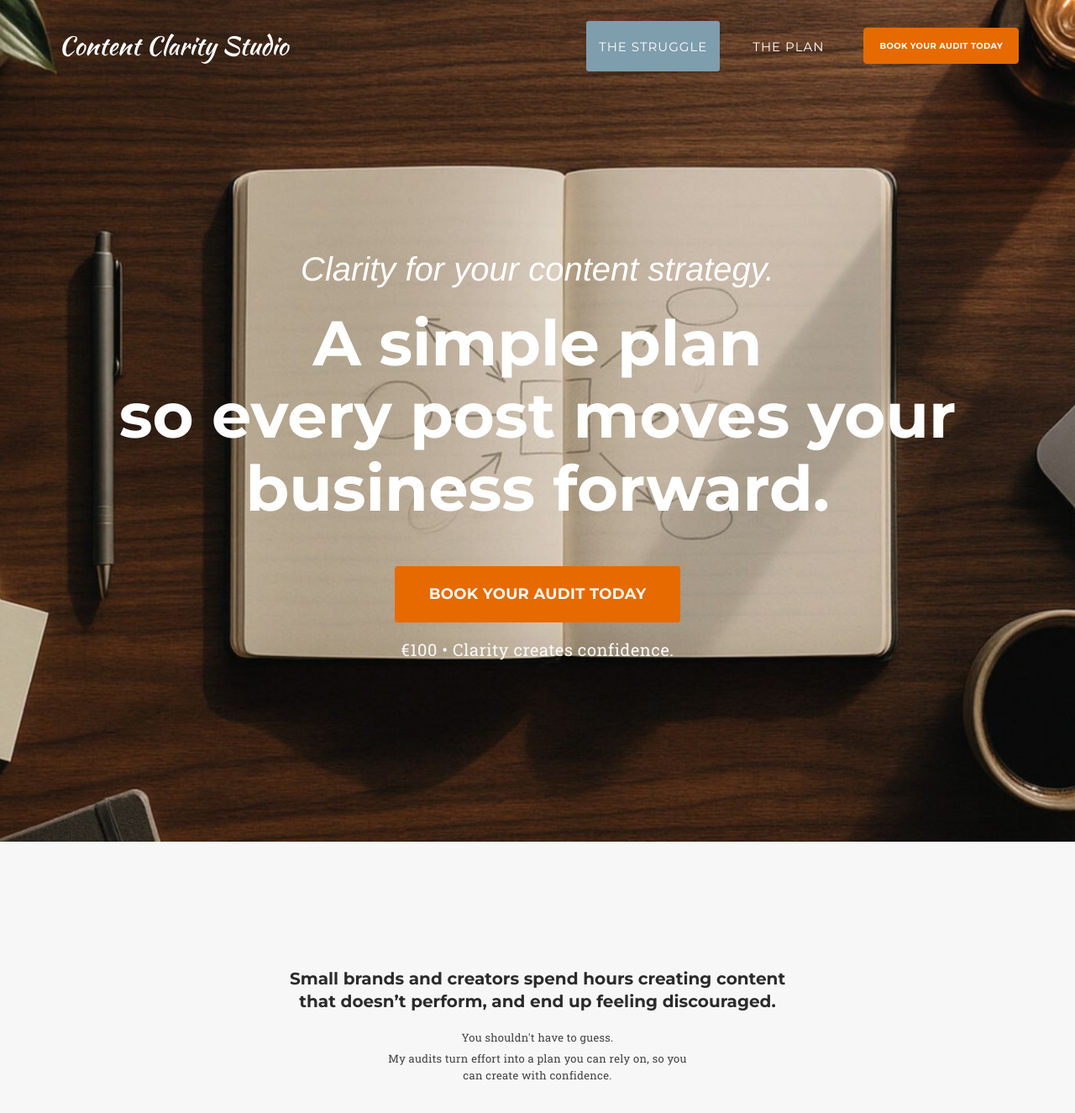
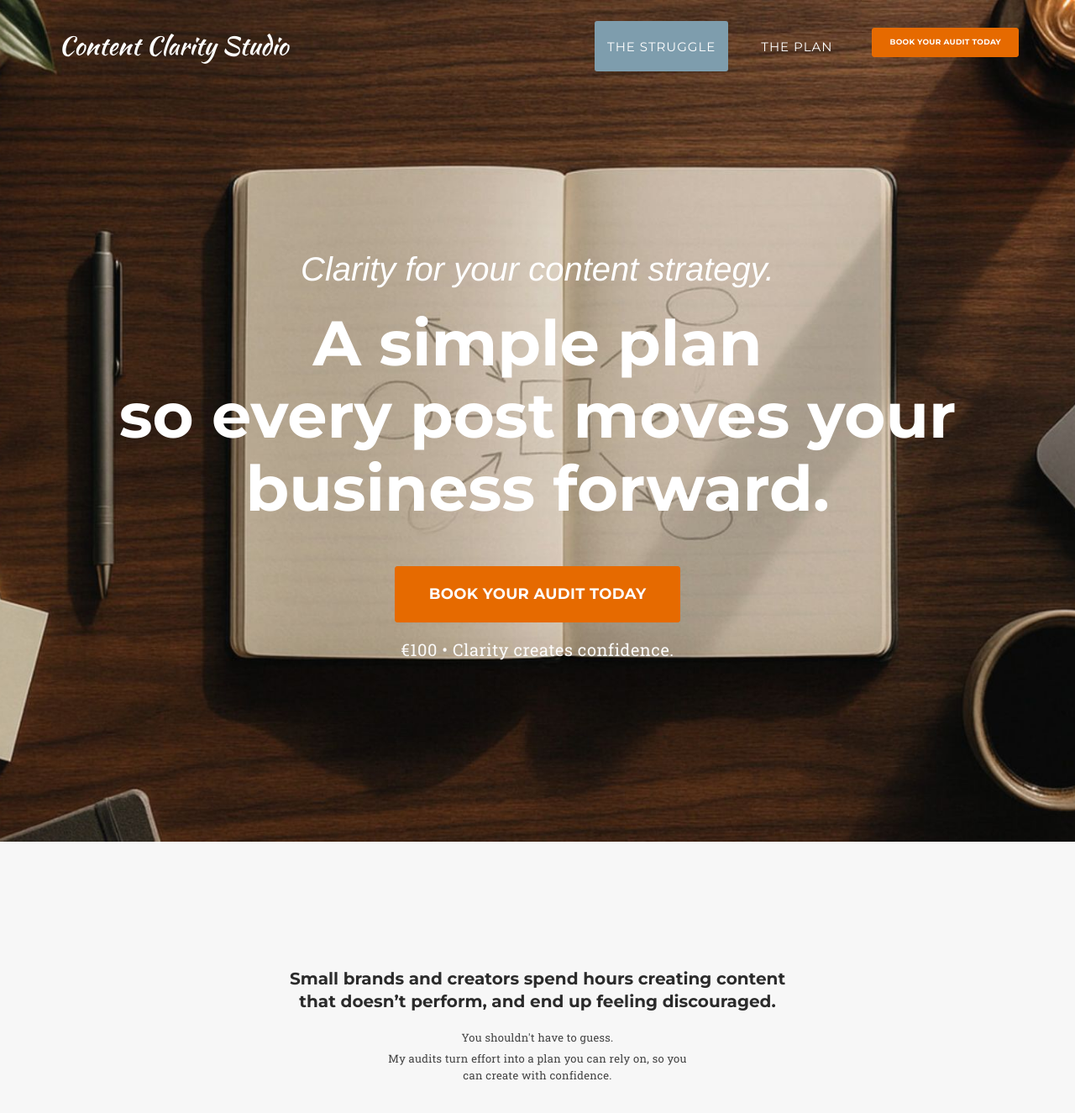
Before and after one commit to ContentClarityStudio/contentclaritystudio.github.io, a Jekyll site: the page built from index.html, in a window 1280 px wide and 1400 px high. Shown: the top 1325 px of the window at 84% size. Built offline with Jekyll 4.4.1, drawn with Linux system fonts in a browser that asks for light colours; some web fonts are replaced.

Commit message:
Update overrides.css

```diff
--- a/css/overrides.css
+++ b/css/overrides.css
@@ -142,3 +142,23 @@ header .intro-heading {
 @media (max-width:576px){
   .btn.btn-secondary{ padding:10px 22px; font-size:.95rem; }
 }
+
+
+/* Make CTA button same size as other nav buttons */
+.navbar-nav > li > .btn.btn-cta {
+  padding: 10px 20px !important; /* match size of blue buttons */
+  font-size: 0.9rem !important;  /* same font size as links */
+  line-height: 1.4 !important;
+  border-radius: 3px;            /* optional: same corner roundness */
+  background-color: #e66a00;
+  border-color: #e66a00;
+  color: #fff;
+}
+
+/* Keep hover consistent but subtle */
+.navbar-nav > li > .btn.btn-cta:hover,
+.navbar-nav > li > .btn.btn-cta:focus {
+  background-color: #cc5f00;
+  border-color: #cc5f00;
+  color: #fff;
+}
```
